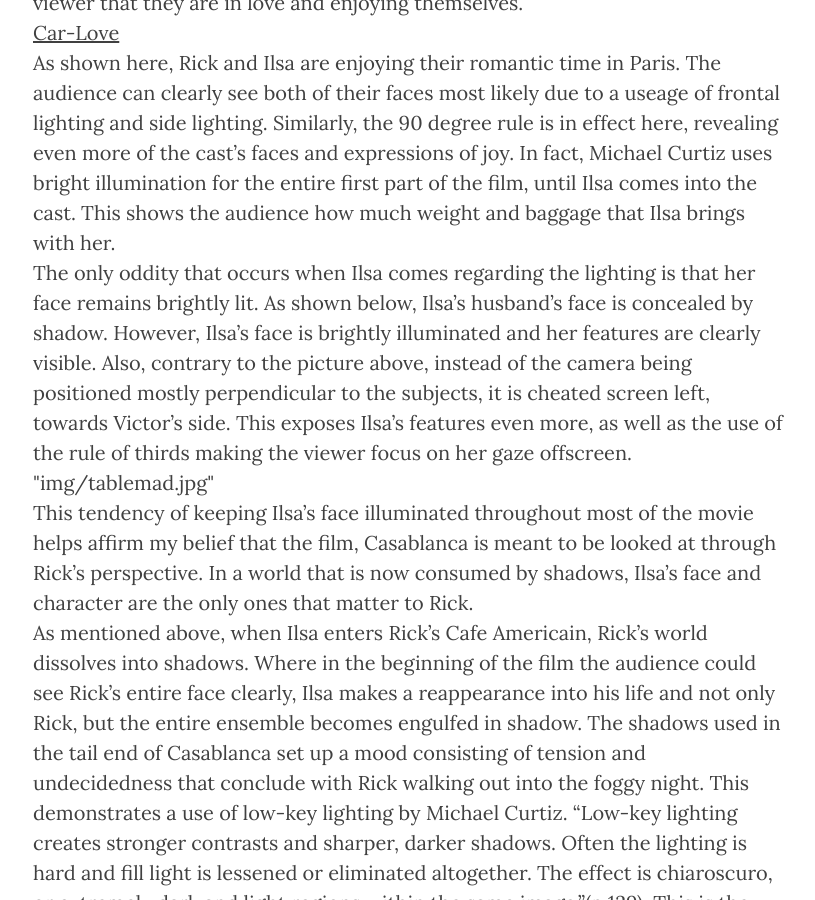
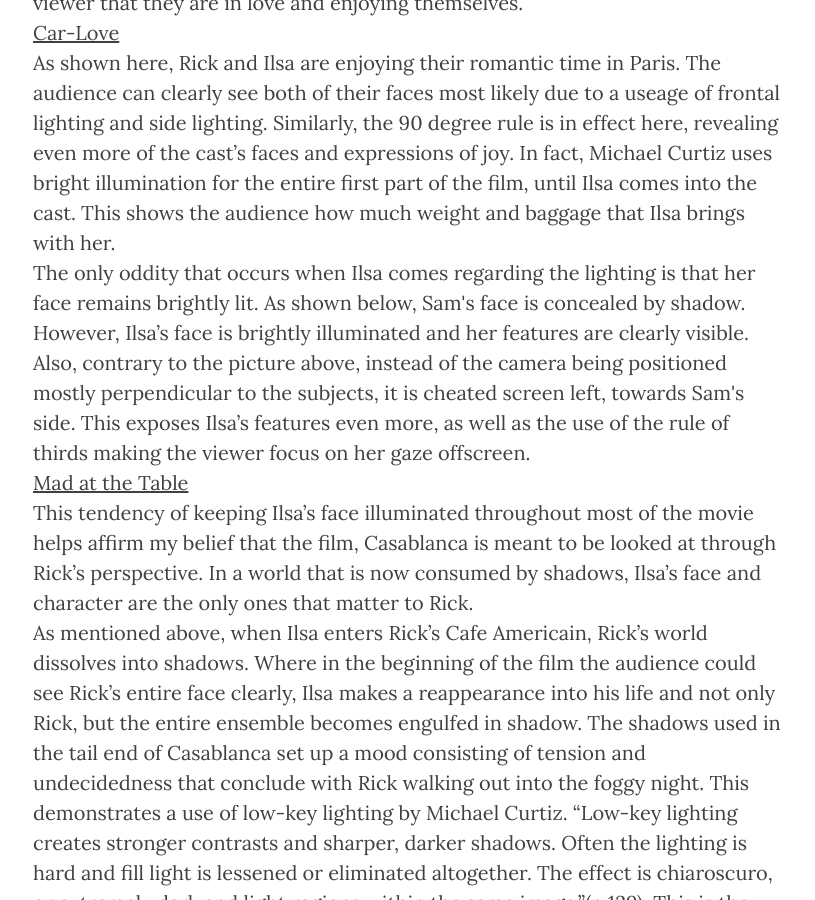
Before and after one commit to claubenstein/claubenstein.github.io, a Jekyll site: the page built from _posts/2014-12-23-Lighting-and-Casablanca's-Mise-en-Scene.markdown, in a window 1280 px wide and 900 px high, scrolled down 1516 px. Shown: the whole window, without its empty margins (232-1047 px from the left). Built offline with Jekyll 4.4.1, drawn with Linux system fonts in a browser that asks for light colours; nearby versions of some CDN libraries.

Commit message:
new picture hyperlink

```diff
--- a/_posts/2014-12-23-Lighting-and-Casablanca's-Mise-en-Scene.markdown
+++ b/_posts/2014-12-23-Lighting-and-Casablanca's-Mise-en-Scene.markdown
@@ -16,9 +16,9 @@
 
 
 	As shown here, Rick and Ilsa are enjoying their romantic time in Paris.  The audience can clearly see both of their faces most likely due to a useage of frontal lighting and side lighting.  Similarly, the 90 degree rule is in effect here, revealing even more of the cast’s faces and expressions of joy.  In fact, Michael Curtiz uses bright illumination for the entire first part of the film, until Ilsa comes into the cast.  This shows the audience how much weight and baggage that Ilsa brings with her.<br>
-	The only oddity that occurs when Ilsa comes regarding the lighting is that her face remains brightly lit.  As shown below, Ilsa’s husband’s face is concealed by shadow.  However, Ilsa’s face is brightly illuminated and her features are clearly visible.  Also, contrary to the picture above, instead of the camera being positioned mostly perpendicular to the subjects, it is cheated screen left, towards Victor’s side.  This exposes Ilsa’s features even more, as well as the use of the rule of thirds making the viewer focus on her gaze offscreen.<br>
+	The only oddity that occurs when Ilsa comes regarding the lighting is that her face remains brightly lit.  As shown below, Sam's face is concealed by shadow.  However, Ilsa’s face is brightly illuminated and her features are clearly visible.  Also, contrary to the picture above, instead of the camera being positioned mostly perpendicular to the subjects, it is cheated screen left, towards Sam's side.  This exposes Ilsa’s features even more, as well as the use of the rule of thirds making the viewer focus on her gaze offscreen.<br>
 
-"img/tablemad.jpg"<br>
+<a href="http://4.bp.blogspot.com/-3m11kt3Hj4c/VHNx0O--raI/AAAAAAAABgQ/nE616U1QL7s/s1600/casablanca.jpg">Mad at the Table</a><br>
 
 	This tendency of keeping Ilsa’s face illuminated throughout most of the movie helps affirm my belief that the film, Casablanca is meant to be looked at through Rick’s perspective.  In a world that is now consumed by shadows, Ilsa’s face and character are the only ones that matter to Rick.<br>
 	As mentioned above, when Ilsa enters Rick’s Cafe Americain, Rick’s world dissolves into shadows.  Where in the beginning of the film the audience could see Rick’s entire face clearly, Ilsa makes a reappearance into his life and not only Rick, but the entire ensemble becomes engulfed in shadow.  The shadows used in the tail end of Casablanca set up a mood consisting of tension and undecidedness that conclude with Rick walking out into the foggy night.  This demonstrates a use of low-key lighting by Michael Curtiz.  “Low-key lighting creates stronger contrasts and sharper, darker shadows.  Often the lighting is hard and fill light is lessened or eliminated altogether.  The effect is chiaroscuro, or extremely dark and light regions within the same image.”(p.129).  This is the effect that Curtiz gives us with a mixture of shadow and illumination put on Rick and Ilsa, respectively.<br>
```
